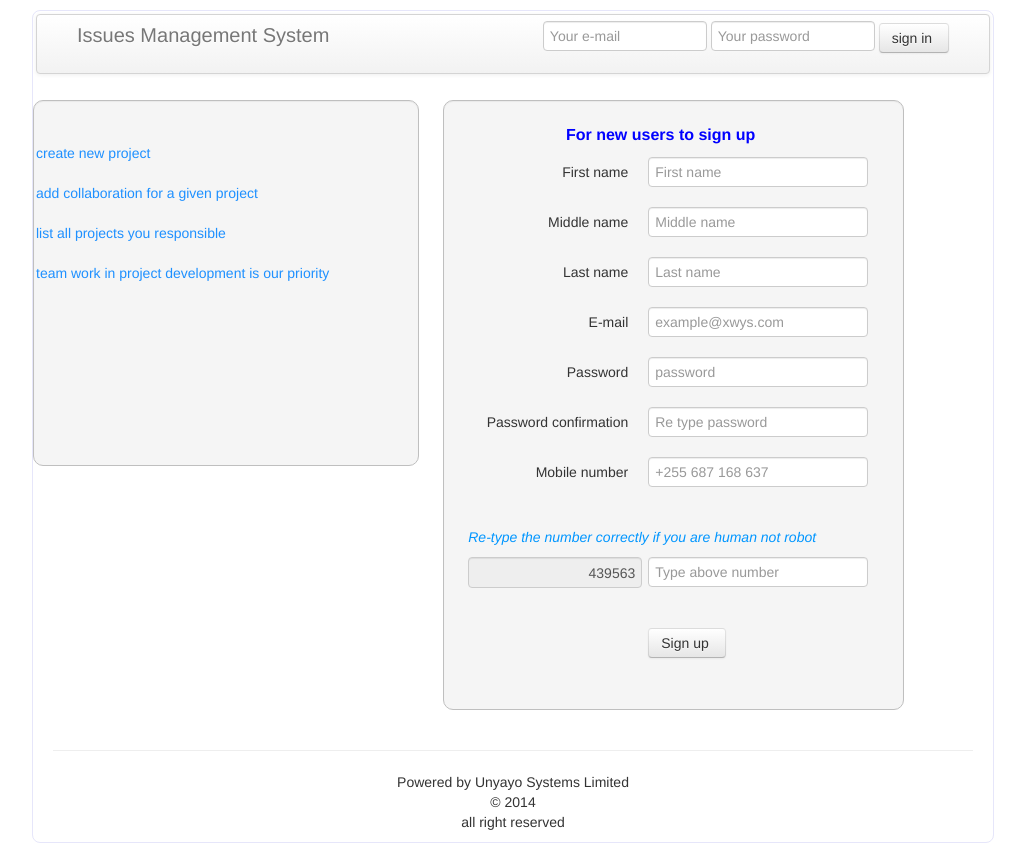
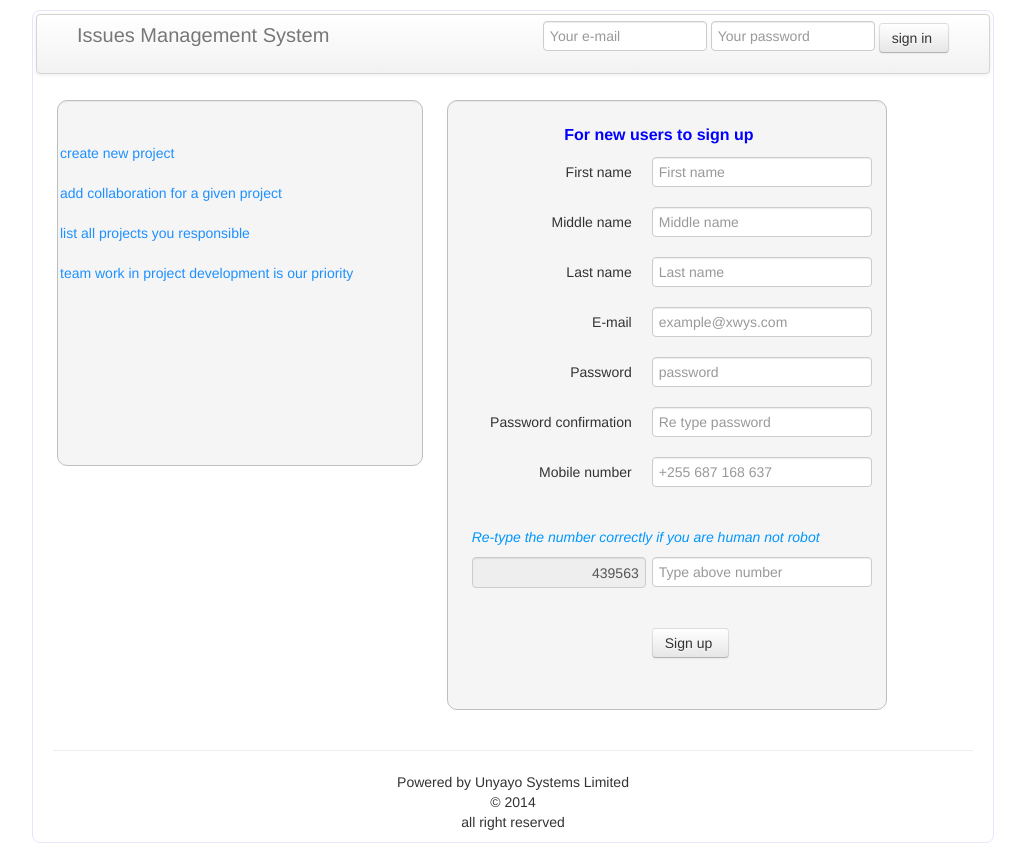
Before and after one commit to chingalo/issuesmanagementsystem, a Django app: page / in a window 1280 px wide. Shown: the whole page, without its empty margins (127-1152 px from the left). Run offline with Django 3.2, Linux system fonts and the light colour scheme; parts of the project's set-up code (start-up, migrations or seed data) failed here and were passed over; some libraries are stand-ins or nearby versions.

Commit message:
add some auto magin in index

```diff
--- a/reportissues/static/css/style.css
+++ b/reportissues/static/css/style.css
@@ -23,6 +23,8 @@
 }
 .signup{
 padding-left:0px;
+max-width:95%;
+margin:auto;
 }
 
 .signup form{
--- a/static/css/style.css
+++ b/static/css/style.css
@@ -23,6 +23,8 @@
 }
 .signup{
 padding-left:0px;
+max-width:95%;
+margin:auto;
 }
 
 .signup form{
--- a/templates/index.html
+++ b/templates/index.html
@@ -30,7 +30,7 @@
 
 	<!--- end log in form and date for the page-->
 
-	<div class = "warninginfo" style = "max-width:90%;">
+	<div class = "warninginfo" style = "max-width:90%; margin:auto;">
 		<marquee behavior="alternate" scrollamount="3">{{word}}</marquee>
 	</div>
 	<!-- sign up form and some important issues to the new user of syatem-->
```
